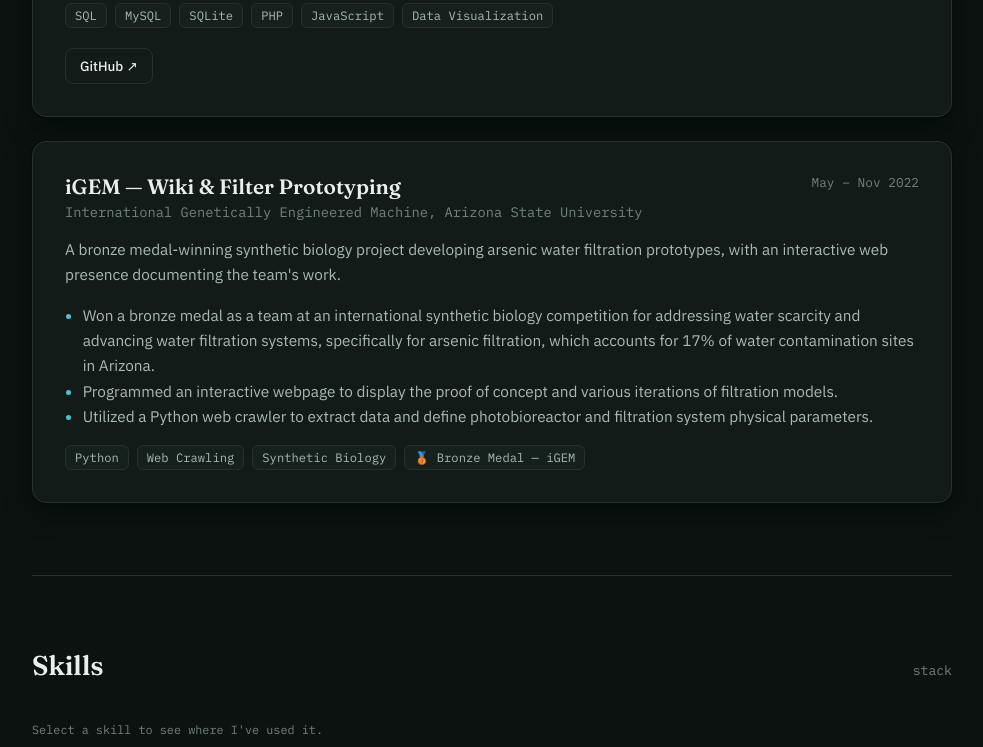
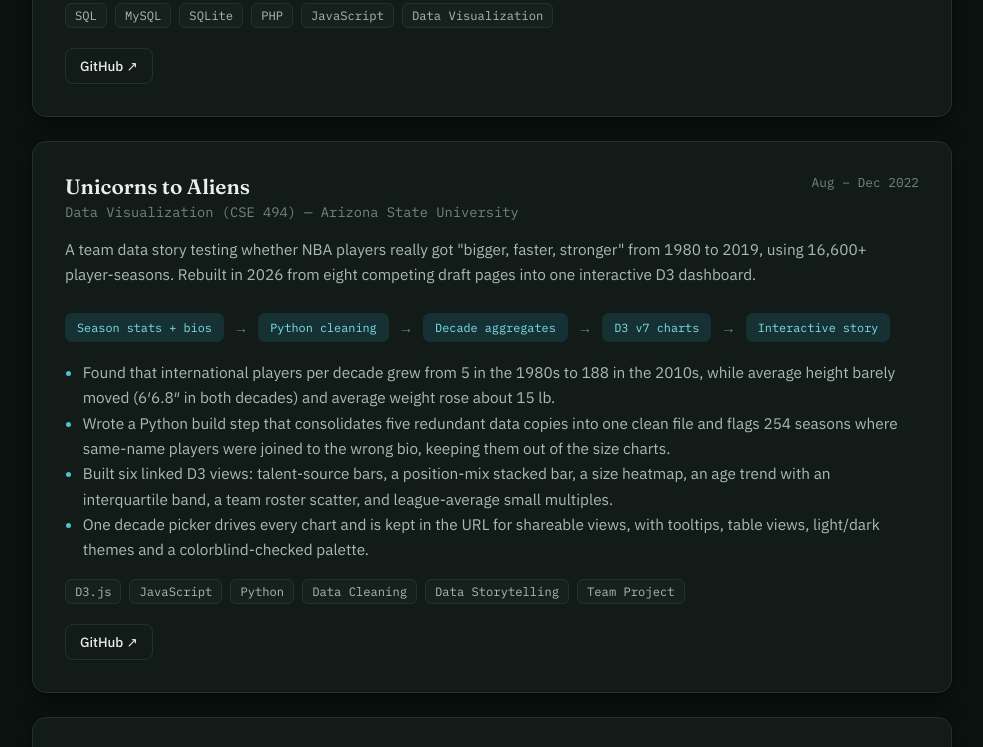
Before and after one commit to rishikkolli/rishikkolli.github.io, a plain HTML site: page index.html in a window 1280 px wide. Shown: the part 9434-10181 px from the top of the page, without its empty margins (148-1131 px from the left). Drawn offline with nearby package versions, Linux system fonts and the light colour scheme.

Commit message:
Add Unicorns to Aliens (CSE 494) and rename CSE 412 project to StreamScope

```diff
--- a/index.html
+++ b/index.html
@@ -990,7 +990,7 @@
     <div class="project-card reveal" style="margin-top:24px;">
       <div class="project-top">
         <div>
-          <h3>Spotify Charts Explorer</h3>
+          <h3>StreamScope</h3>
           <div class="project-sub">Database Management (CSE 412) — Arizona State University</div>
         </div>
         <div class="project-year mono">Aug – Dec 2022</div>
@@ -1015,7 +1015,38 @@
         <span class="tag">SQL</span><span class="tag">MySQL</span><span class="tag">SQLite</span><span class="tag">PHP</span><span class="tag">JavaScript</span><span class="tag">Data Visualization</span>
       </div>
       <div class="project-links">
-        <a class="btn btn-ghost" href="https://github.com/rishikkolli/cse412-spotify-charts-explorer" target="_blank" rel="noopener">GitHub ↗</a>
+        <a class="btn btn-ghost" href="https://github.com/rishikkolli/streamscope" target="_blank" rel="noopener">GitHub ↗</a>
+      </div>
+    </div>
+
+    <div class="project-card reveal" style="margin-top:24px;">
+      <div class="project-top">
+        <div>
+          <h3>Unicorns to Aliens</h3>
+          <div class="project-sub">Data Visualization (CSE 494) — Arizona State University</div>
+        </div>
+        <div class="project-year mono">Aug – Dec 2022</div>
+      </div>
+      <p>A team data story testing whether NBA players really got "bigger, faster, stronger" from 1980 to 2019,
+      using 16,600+ player-seasons. Rebuilt in 2026 from eight competing draft pages into one interactive D3 dashboard.</p>
+      <div class="pipeline">
+        <span class="stage">Season stats + bios</span><span class="arrow">→</span>
+        <span class="stage">Python cleaning</span><span class="arrow">→</span>
+        <span class="stage">Decade aggregates</span><span class="arrow">→</span>
+        <span class="stage">D3 v7 charts</span><span class="arrow">→</span>
+        <span class="stage">Interactive story</span>
+      </div>
+      <ul>
+        <li>Found that international players per decade grew from 5 in the 1980s to 188 in the 2010s, while average height barely moved (6′6.8″ in both decades) and average weight rose about 15 lb.</li>
+        <li>Wrote a Python build step that consolidates five redundant data copies into one clean file and flags 254 seasons where same-name players were joined to the wrong bio, keeping them out of the size charts.</li>
+        <li>Built six linked D3 views: talent-source bars, a position-mix stacked bar, a size heatmap, an age trend with an interquartile band, a team roster scatter, and league-average small multiples.</li>
+        <li>One decade picker drives every chart and is kept in the URL for shareable views, with tooltips, table views, light/dark themes and a colorblind-checked palette.</li>
+      </ul>
+      <div class="tags">
+        <span class="tag">D3.js</span><span class="tag">JavaScript</span><span class="tag">Python</span><span class="tag">Data Cleaning</span><span class="tag">Data Storytelling</span><span class="tag">Team Project</span>
+      </div>
+      <div class="project-links">
+        <a class="btn btn-ghost" href="https://github.com/rishikkolli/unicorns-to-aliens" target="_blank" rel="noopener">GitHub ↗</a>
       </div>
     </div>
 
```
